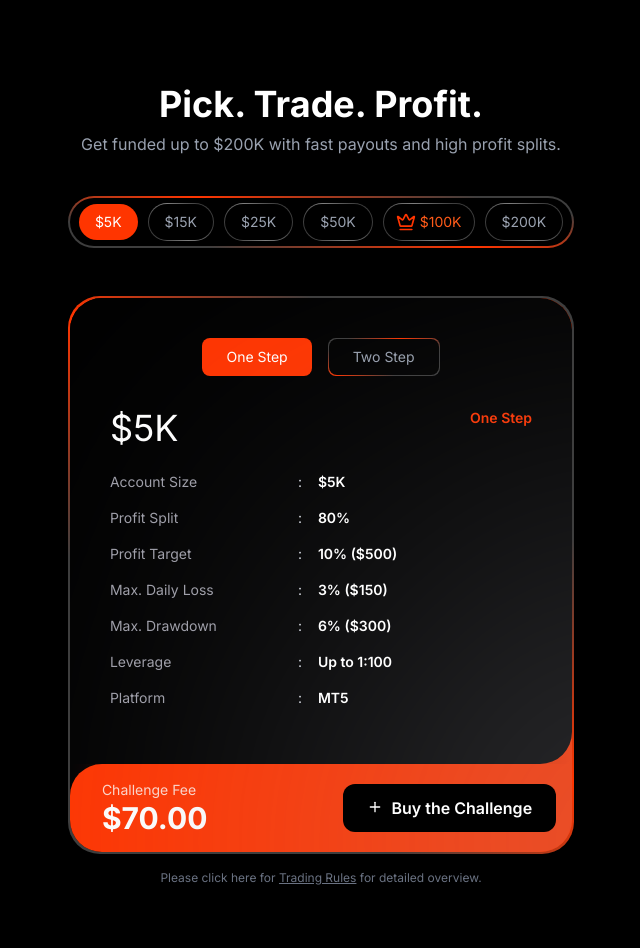
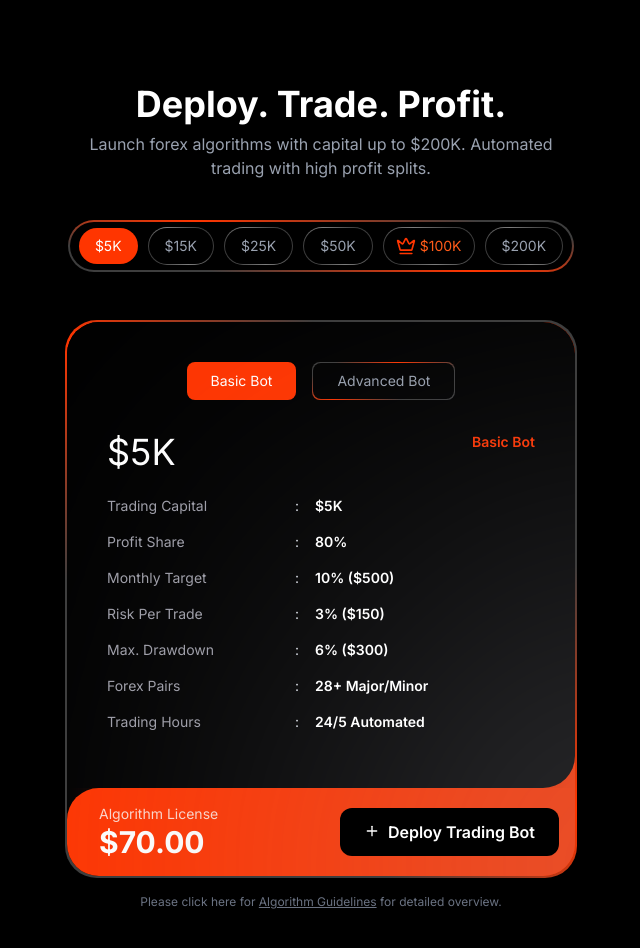
Before and after one commit to miteshhgoyal/nupips, a Next.js app: page / in a window 1280 px wide. Shown: the part 1780-2728 px from the top of the page, without its empty margins (319-959 px from the left). Built offline with nearby package versions, Linux system fonts and the light colour scheme.

Commit message:
removed dark mode

```diff
--- a/src/components/home/PricingSection.jsx
+++ b/src/components/home/PricingSection.jsx
@@ -4,19 +4,19 @@ import { Crown } from "lucide-react";
 
 const PricingSection = () => {
   const [selectedAmount, setSelectedAmount] = useState("$5K");
-  const [selectedStep, setSelectedStep] = useState("One Step");
+  const [selectedStep, setSelectedStep] = useState("Basic Bot");
 
   // Pricing data for different amounts
   const pricingData = {
     $5K: {
-      oneStep: {
+      basicBot: {
         accountSize: "$5K",
         profitSplit: "80%",
         profitTarget: "10% ($500)",
         maxDailyLoss: "3% ($150)",
         maxDrawdown: "6% ($300)",
         leverage: "Up to 1:100",
-        platform: "MT5",
+        platform: "MT5 + Algo Dashboard",
         challengeFee: "$70.00",
       },
     },
@@ -34,11 +34,11 @@ const PricingSection = () => {
               {/* Header */}
               <div className="text-center mb-6 sm:mb-10">
                 <h1 className="text-2xl sm:text-4xl font-bold mb-2">
-                  Pick. Trade. Profit.
+                  Deploy. Trade. Profit.
                 </h1>
                 <p className="text-gray-400 text-sm sm:text-base px-2 sm:px-0">
-                  Get funded up to $200K with fast payouts and high profit
-                  splits.
+                  Launch forex algorithms with capital up to $200K. Automated
+                  trading with high profit splits.
                 </p>
               </div>
 
@@ -124,9 +124,9 @@ const PricingSection = () => {
                     <div className="flex justify-center space-x-2 sm:space-x-4 my-4 pb-4">
                       <button
                         className="px-3 sm:px-6 py-2 text-xs sm:text-sm rounded-lg bg-primary text-white transition-colors duration-300"
-                        onClick={() => setSelectedStep("One Step")}
+                        onClick={() => setSelectedStep("Basic Bot")}
                       >
-                        One Step
+                        Basic Bot
                       </button>
                       <div
                         className="rounded-lg p-[1px]"
@@ -137,9 +137,9 @@ const PricingSection = () => {
                       >
                         <button
                           className="w-full bg-black text-gray-400 px-3 sm:px-6 py-2 text-xs sm:text-sm rounded-lg hover:bg-gray-900/70 transition-colors duration-300"
-                          onClick={() => setSelectedStep("Two Step")}
+                          onClick={() => setSelectedStep("Advanced Bot")}
                         >
-                          Two Step
+                          Advanced Bot
                         </button>
                       </div>
                     </div>
@@ -161,7 +161,7 @@ const PricingSection = () => {
                       <div className="my-4 flex flex-row items-center text-sm mb-1 relative">
                         <div className="flex items-center text-zinc-400 min-w-[140px] sm:min-w-[180px]">
                           <span className="text-xs sm:text-sm">
-                            Account Size
+                            Trading Capital
                           </span>
                         </div>
                         <div className="mx-1 sm:mx-2 text-gray-300 w-3">:</div>
@@ -173,7 +173,7 @@ const PricingSection = () => {
                       <div className="my-4 flex flex-row items-center text-sm mb-1 relative">
                         <div className="flex items-center text-zinc-400 min-w-[140px] sm:min-w-[180px]">
                           <span className="text-xs sm:text-sm">
-                            Profit Split
+                            Profit Share
                           </span>
                         </div>
                         <div className="mx-1 sm:mx-2 text-gray-300 w-3">:</div>
@@ -185,7 +185,7 @@ const PricingSection = () => {
                       <div className="my-4 flex flex-row items-center text-sm mb-1 relative">
                         <div className="flex items-center text-zinc-400 min-w-[140px] sm:min-w-[180px]">
                           <span className="text-xs sm:text-sm">
-                            Profit Target
+                            Monthly Target
                           </span>
                         </div>
                         <div className="mx-1 sm:mx-2 text-gray-300 w-3">:</div>
@@ -197,7 +197,7 @@ const PricingSection = () => {
                       <div className="my-4 flex flex-row items-center text-sm mb-1 relative">
                         <div className="flex items-center text-zinc-400 min-w-[140px] sm:min-w-[180px]">
                           <span className="text-xs sm:text-sm">
-                            Max. Daily Loss
+                            Risk Per Trade
                           </span>
                         </div>
                         <div className="mx-1 sm:mx-2 text-gray-300 w-3">:</div>
@@ -220,21 +220,25 @@ const PricingSection = () => {
 
                       <div className="my-4 flex flex-row items-center text-sm mb-1 relative">
                         <div className="flex items-center text-zinc-400 min-w-[140px] sm:min-w-[180px]">
-                          <span className="text-xs sm:text-sm">Leverage</span>
+                          <span className="text-xs sm:text-sm">
+                            Forex Pairs
+                          </span>
                         </div>
                         <div className="mx-1 sm:mx-2 text-gray-300 w-3">:</div>
                         <div className="text-white font-semibold text-xs sm:text-sm">
-                          Up to 1:100
+                          28+ Major/Minor
                         </div>
                       </div>
 
                       <div className="my-4 flex flex-row items-center text-sm mb-1 relative">
                         <div className="flex items-center text-zinc-400 min-w-[140px] sm:min-w-[180px]">
-                          <span className="text-xs sm:text-sm">Platform</span>
+                          <span className="text-xs sm:text-sm">
+                            Trading Hours
+                          </span>
                         </div>
                         <div className="mx-1 sm:mx-2 text-gray-300 w-3">:</div>
                         <div className="text-white font-semibold text-xs sm:text-sm">
-                          MT5
+                          24/5 Automated
                         </div>
                       </div>
                     </div>
@@ -244,7 +248,7 @@ const PricingSection = () => {
                   <div className="bg-gradient-to-r rounded-tl-4xl from-primary to-primary p-3 sm:p-4 flex flex-col sm:flex-row justify-between items-center gap-3 sm:gap-0">
                     <div className="ml-0 sm:ml-4 text-center sm:text-left">
                       <p className="text-xs sm:text-sm text-white/80">
-                        Challenge Fee
+                        Algorithm License
                       </p>
                       <p className="text-xl sm:text-3xl font-bold text-white">
                         $70.00
@@ -267,7 +271,7 @@ const PricingSection = () => {
                         <path d="M5 12h14"></path>
                         <path d="M12 5v14"></path>
                       </svg>
-                      Buy the Challenge
+                      Deploy Trading Bot
                     </button>
                   </div>
                 </div>
@@ -279,10 +283,10 @@ const PricingSection = () => {
               Please click here for{" "}
               <a
                 target="_blank"
-                href="/trading-rules"
+                href="/algorithm-rules"
                 className="underline hover:text-white"
               >
-                Trading Rules
+                Algorithm Guidelines
               </a>{" "}
               for detailed overview.
             </p>
--- a/src/components/ui/ShimmerButton.jsx
+++ b/src/components/ui/ShimmerButton.jsx
@@ -64,7 +64,7 @@ const ShimmerButton = ({
     <a
       href={href}
       style={buttonStyle}
-      className={`group relative z-0 flex cursor-pointer items-center justify-center gap-2 overflow-hidden whitespace-nowrap border ${currentVariant.borderColor} ${currentSize} text-white [background:var(--bg)] [border-radius:var(--radius)] dark:text-black transform-gpu transition-transform duration-300 ease-in-out active:translate-y-px ${className}`}
+      className={`group relative z-0 flex cursor-pointer items-center justify-center gap-2 overflow-hidden whitespace-nowrap border ${currentVariant.borderColor} ${currentSize} text-white [background:var(--bg)] [border-radius:var(--radius)] transform-gpu transition-transform duration-300 ease-in-out active:translate-y-px ${className}`}
       onClick={onClick}
       {...props}
     >
```
